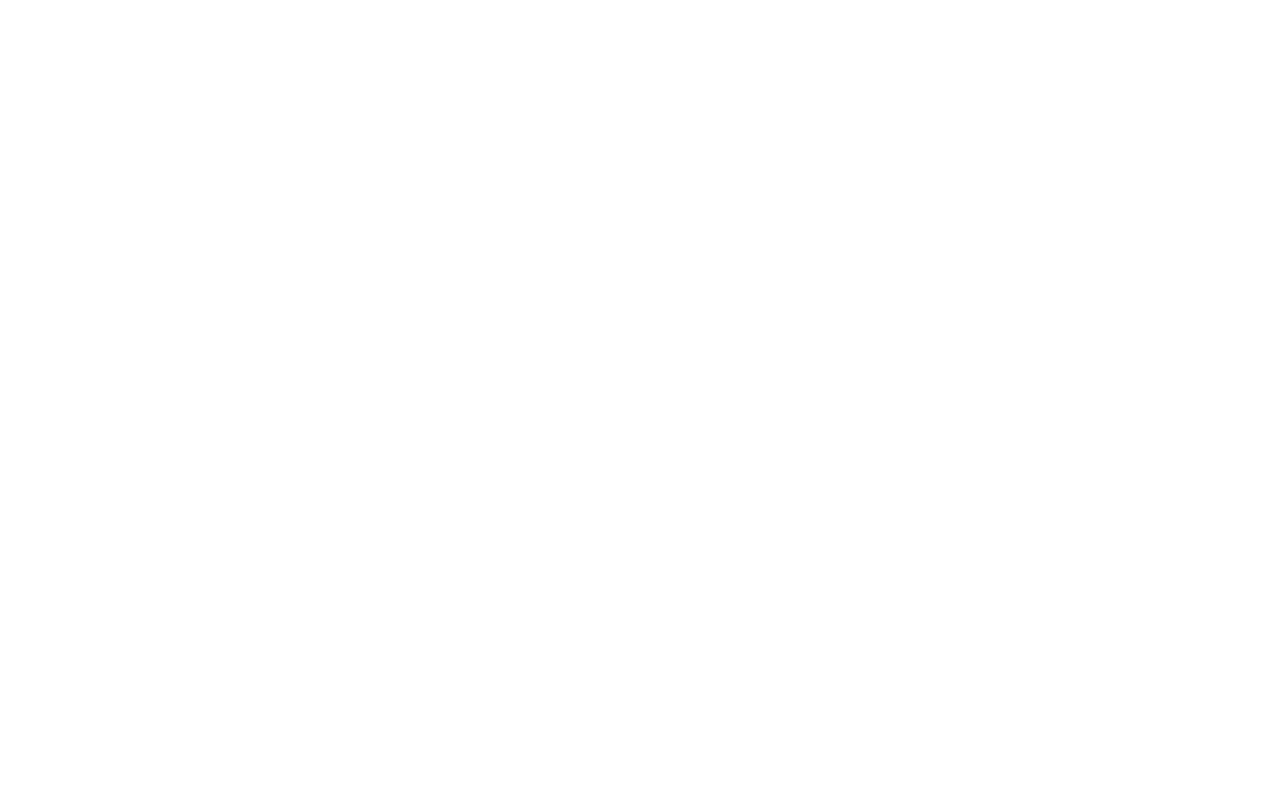
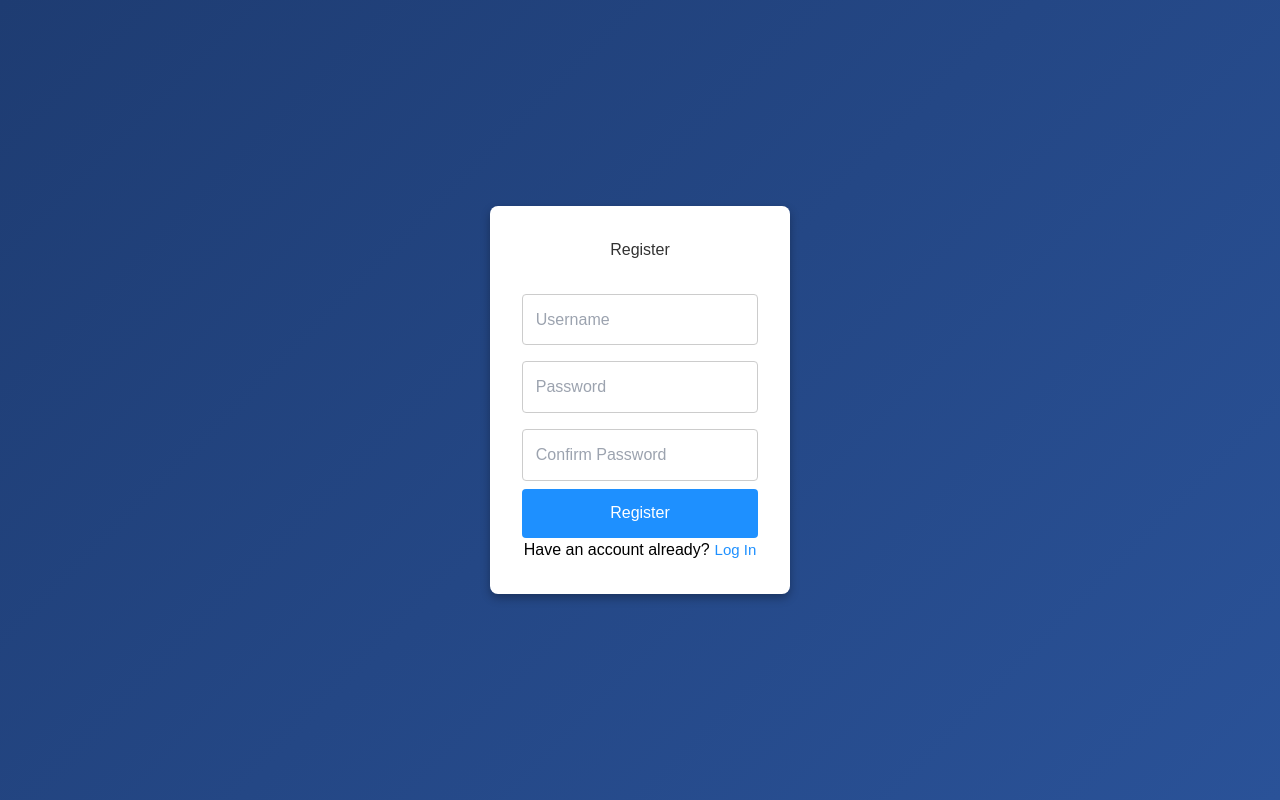
Before and after one commit to ishthefish11/spelling-bee-frontend, a React (Vite) app: page /register in a window 1280 px wide. Before the commit this address had no page. Built offline with nearby package versions, Linux system fonts and the light colour scheme; no server answers.

Commit message:
added register page functionality, added login->register redirection

```diff
--- a/src/App.jsx
+++ b/src/App.jsx
@@ -1,21 +1,25 @@
 import React from "react";
 import { BrowserRouter as Router, Routes, Route } from "react-router-dom";
-import LoginPage from "./LoginPage"; // The login page component
-import HomePage from "./HomePage"; // Main content of the application
+import LoginPage from "./LoginPage";
+import HomePage from "./HomePage";
 import ProtectedRouter from "./utils/ProtectedRouter";
 import PublicRouter from "./utils/PublicRouter";
 import GamePage from "./GamePage";
+import RegisterPage from "./RegisterPage";
 
 function App() {
   return (
     <Router>
       <Routes>
-        {/* Public Route for Login */}
+        {/* Public Routes */}
         <Route element={<PublicRouter />}>
           <Route path="/login" element={<LoginPage />} />
         </Route>
+        <Route element={<PublicRouter />}>
+          <Route path="/register" element={<RegisterPage />} />
+        </Route>
 
-        {/* Protected Routes for Authenticated Pages */}
+        {/* Protected Routes */}
         <Route element={<ProtectedRouter />}>
           <Route path="/" element={<HomePage />} />
         </Route>
--- a/src/LoginPage.jsx
+++ b/src/LoginPage.jsx
@@ -21,11 +21,9 @@ function LoginPage() {
       });
 
       if (response.ok) {
-        // Login successful
         console.log("Login successful!");
         window.location.href = "/";
       } else {
-        // Handle login failure
         const errorMessage = await response.text();
         setError(errorMessage || "Login failed");
       }
@@ -60,6 +58,8 @@ function LoginPage() {
             />
           </div>
           <button type="submit">Login</button>
+          <p style={{ display: 'inline' }}>Need to create an account?</p>
+          <a href="/register" style={{ display: 'inline', marginLeft: '5px', fontSize: '15px' }}>Register</a>
         </form>
         {error && <p style={{ color: "red" }}>{error}</p>}
       </div>
--- /dev/null
+++ b/src/RegisterPage.jsx
@@ -0,0 +1,83 @@
+import React, { useState } from "react";
+import "./LoginPage.css";
+
+function RegisterPage() {
+  const [playerName, setUsername] = useState("");
+  const [password, setPassword] = useState("");
+  const [confirmPassword, setConfirmPassword] = useState("");
+  const [error, setError] = useState("");
+
+  const handleRegister = async (e) => {
+    e.preventDefault();
+    setError("");
+    if (confirmPassword === password) {
+      try {
+        const response = await fetch("http://localhost:8080/register", {
+          method: "POST",
+          headers: {
+            "Content-Type": "application/json",
+          },
+          body: JSON.stringify({ playerName, password }),
+          credentials: "include",
+        });
+
+        if (response.ok) {
+          console.log("Register successful!");
+          window.location.href = "/";
+        } else {
+          const errorMessage = await response.text();
+          setError(errorMessage || "Register failed");
+        }
+      } catch (err) {
+        console.error("Error during register:", err);
+        setError("An unexpected error occurred");
+      }
+    } else {
+      setError("Passwords must match");
+    }
+  };
+
+  return (
+    <div className="login-container">
+      <div className="login-box">
+        <h2>Register</h2>
+        <form onSubmit={handleRegister}>
+          <div>
+            <input
+              type="text"
+              placeholder="Username"
+              value={playerName}
+              onChange={(e) => setUsername(e.target.value)}
+              required
+            />
+          </div>
+          <div>
+            <input
+              type="password"
+              placeholder="Password"
+              value={password}
+              onChange={(e) => setPassword(e.target.value)}
+              required
+            />
+          </div>
+          <div>
+            <input
+              type="password"
+              placeholder="Confirm Password"
+              value={confirmPassword}
+              onChange={(e) => setConfirmPassword(e.target.value)}
+              required
+            />
+          </div>
+
+          <button type="submit">Register</button>
+          <p style={{ display: 'inline' }}>Have an account already?</p>
+          <a href="/login" style={{ display: 'inline', marginLeft: '5px', fontSize: '15px' }}>Log In</a>
+        </form>
+        {error && <p style={{ color: "red" }}>{error}</p>}
+      </div>
+    </div>
+  );
+}
+
+export default RegisterPage;
```
